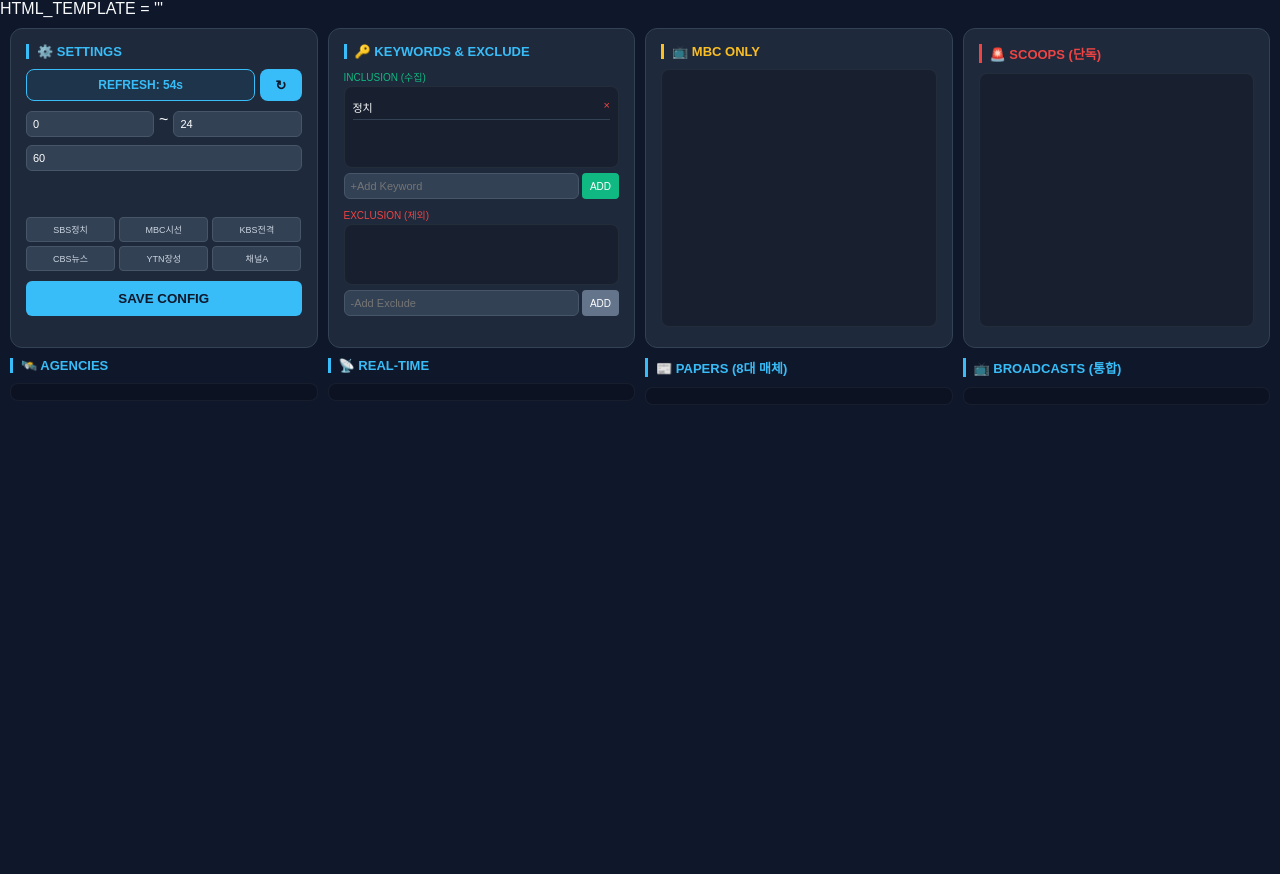
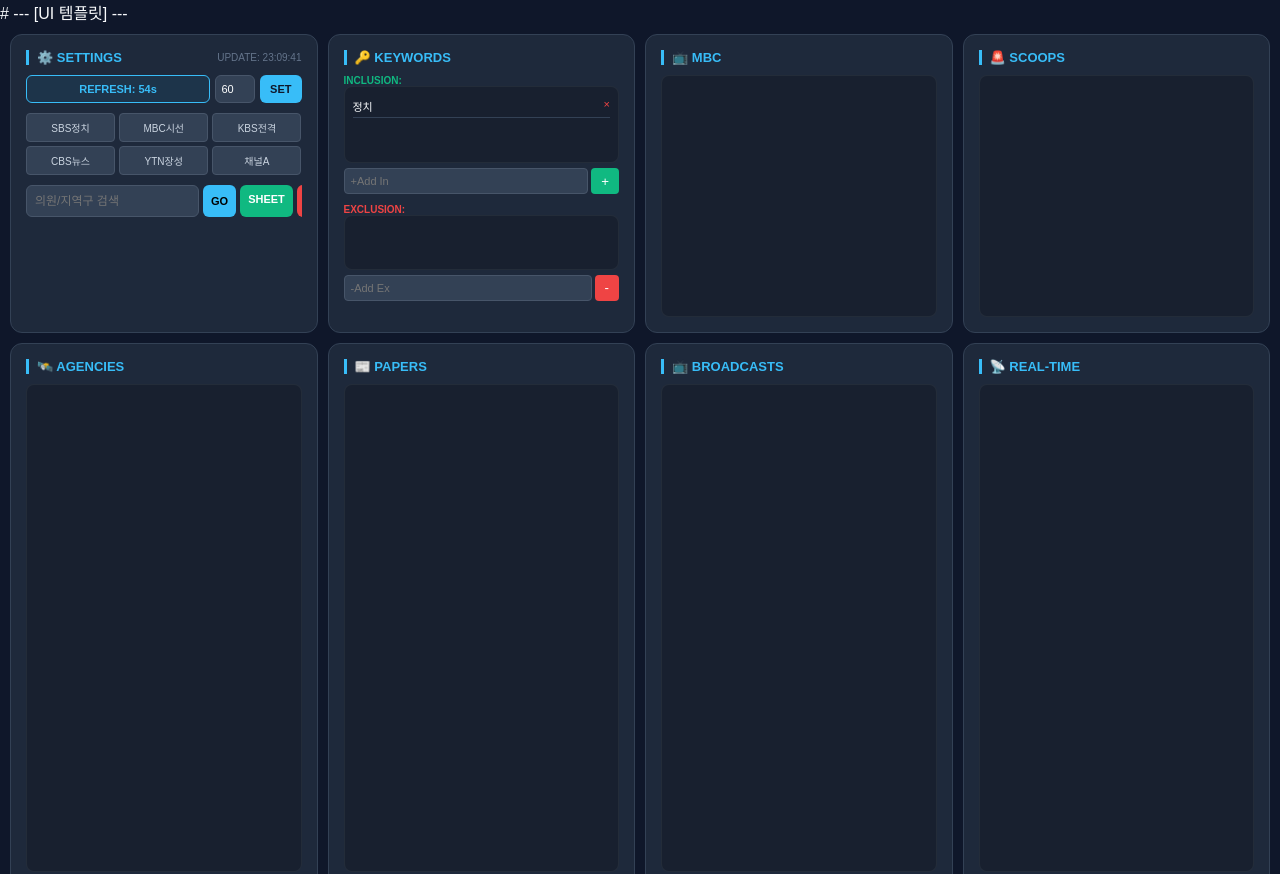
Before and after one commit to mckim526-sys/news-monitor, a Flask app: page / in a window 1280 px wide. Run offline with Flask 3, Linux system fonts and the light colour scheme.

Commit message:
Update index.html for MBC Politics News Command

```diff
--- a/templates/index.html
+++ b/templates/index.html
@@ -1,94 +1,222 @@
-HTML_TEMPLATE = '''
+# --- [UI 템플릿] ---
+
+
 <!DOCTYPE html>
+
 <html lang="ko">
+
 <head>
+
     <meta charset="UTF-8">
+
     <meta name="viewport" content="width=device-width, initial-scale=1.0, maximum-scale=1.0, user-scalable=no">
-    <title>MCKIM NEWS COMMAND V81</title>
+
+    <title>MBC POLITICS NEWS COMMAND</title>
+
     <style>
+
         :root { --bg: #0f172a; --card: #1e293b; --primary: #38bdf8; --text: #f8fafc; --input: #334155; --agency: #10b981; --exclusive: #ef4444; --mbc: #fbbf24; }
+
         html, body { height: 100%; margin: 0; background: var(--bg); color: var(--text); font-family: 'Apple SD Gothic Neo', sans-serif; overflow: hidden; }
+
         .dashboard { display: flex; flex-direction: column; height: 100vh; padding: 10px; box-sizing: border-box; gap: 10px; }
-        .top-row { display: grid; grid-template-columns: repeat(auto-fit, minmax(240px, 1fr)); gap: 10px; flex-shrink: 0; }
-        .card { background: var(--card); border-radius: 12px; border: 1px solid #334155; padding: 15px; display: flex; flex-direction: column; height: 320px; box-sizing: border-box; }
-        .collapsible-content { display: flex; flex-direction: column; flex-grow: 1; overflow: hidden; }
-        h3 { color: var(--primary); margin: 0 0 10px 0; font-size: 13px; text-transform: uppercase; border-left: 3px solid var(--primary); padding-left: 8px; }
-        .timer-btn { flex-grow: 1; background: #0ea5e915; border: 1px solid var(--primary); color: var(--primary); padding: 8px; text-align: center; border-radius: 8px; font-weight: bold; font-size: 12px; }
-        input { background: var(--input); border: 1px solid #475569; color: white; padding: 6px; border-radius: 6px; font-size: 11px; width: 100%; box-sizing: border-box; }
-        .list-area, .log-box { overflow-y: auto; background: rgba(0,0,0,0.2); border-radius: 8px; padding: 8px; margin-bottom: 5px; border: 1px solid rgba(255,255,255,0.05); }
-        .item-row { display: flex; justify-content: space-between; padding: 4px 0; border-bottom: 1px solid #334155; font-size: 11px; }
-        .bottom-row { display: grid; grid-template-columns: repeat(4, 1fr); gap: 10px; flex-grow: 1; overflow: hidden; }
-        .log-item { display: block; text-decoration: none; color: #cbd5e1; padding: 8px; border-bottom: 1px solid #334155; font-size: 12px; line-height: 1.4; }
-        .tag { font-weight: bold; padding: 1px 4px; border-radius: 4px; font-size: 10px; margin-right: 5px; border: 1px solid; }
-        .form-bottom { margin-top: auto; }
+
+        .top-row { display: grid; grid-template-columns: repeat(4, 1fr); gap: 10px; flex-basis: 35%; flex-shrink: 0; overflow: hidden; }
+
+        .bottom-row { display: grid; grid-template-columns: repeat(4, 1fr); gap: 10px; flex-basis: 65%; flex-grow: 1; overflow: hidden; }
+
+        .card { background: var(--card); border-radius: 12px; border: 1px solid #334155; padding: 15px; display: flex; flex-direction: column; overflow: hidden; }
+
+        h3 { color: var(--primary); margin: 0 0 10px 0; font-size: 13px; text-transform: uppercase; border-left: 3px solid var(--primary); padding-left: 8px; user-select: none; display: flex; justify-content: space-between; align-items: center; }
+
+
+
+        /* [스크롤 완벽 고정] */
+
+        .collapsible-content { display: flex; flex-direction: column; flex-grow: 1; overflow: hidden; height: 100%; }
+
+        .list-area { flex-grow: 1; overflow-y: auto !important; background: rgba(0,0,0,0.2); border-radius: 8px; padding: 8px; border: 1px solid rgba(255,255,255,0.05); -webkit-overflow-scrolling: touch; }
+
+        .list-area::-webkit-scrollbar { width: 6px; }
+
+        .list-area::-webkit-scrollbar-thumb { background: #475569; border-radius: 10px; }
+
+
+
+        .log-item { display: block; text-decoration: none; color: #cbd5e1; padding: 8px 0; border-bottom: 1px solid #334155; font-size: 13px; line-height: 1.4; }
+
+        .m-name { color: var(--primary); font-weight: bold; margin-right: 5px; }
+
+        .m-mbc { color: var(--mbc); }
+
+        .m-agency { color: var(--agency); }
+
+        .m-exclusive { color: var(--exclusive); }
+
         .radio-grid { display: grid; grid-template-columns: repeat(3, 1fr); gap: 4px; margin-bottom: 10px; }
-        .q-link { background: #334155; color: #cbd5e1; text-decoration: none; font-size: 9px; padding: 5px; border-radius: 4px; text-align: center; border: 1px solid #475569; }
-        @media (max-width: 1200px) { body { overflow-y: auto; } .dashboard { height: auto; } .bottom-row, .top-row { grid-template-columns: 1fr; } .card { height: auto; } }
+
+        .q-link { background: #334155; color: #cbd5e1; text-decoration: none; font-size: 10px; padding: 6px; border-radius: 4px; text-align: center; border: 1px solid #475569; }
+
+
+
+        @media (max-width: 1200px) {
+
+            html, body { height: auto; overflow: auto; }
+
+            .dashboard { height: auto; display: block; padding: 5px; }
+
+            .top-row, .bottom-row { display: block; }
+
+            .card { margin-bottom: 8px; height: auto !important; min-height: 48px; }
+
+            .collapsible-content { display: none; }
+
+            .card.expanded .collapsible-content { display: flex; flex-direction: column; }
+
+            h3 { cursor: pointer; }
+
+            h3::after { content: '[+]'; font-size: 11px; }
+
+            .card.expanded h3::after { content: '[−]'; }
+
+            /* 모바일 펼침 시 높이 및 내부 스크롤 강제 */
+
+            .list-area { max-height: 400px; height: auto; flex-grow: 0; }
+
+        }
+
     </style>
+
 </head>
+
 <body>
+
     <div class="dashboard">
+
         <div class="top-row">
-            <div id="card-settings" class="card">
-                <h3>⚙️ SETTINGS</h3>
+
+            <div class="card expanded" id="card-settings">
+
+                <h3 onclick="toggleCard(this)">⚙️ SETTINGS <span style="font-size:10px; color:#64748b; font-weight:normal;">Update: {{updated}}</span></h3>
+
                 <div class="collapsible-content">
-                    <div style="display:flex; gap:5px; margin-bottom:10px;"><div class="timer-btn">REFRESH: <span id="timer">--</span>s</div><button onclick="location.reload()" style="background:var(--primary); color:#0f172a; border:none; padding:0 15px; border-radius:8px; font-weight:bold; cursor:pointer;">↻</button></div>
-                    <form method="POST" action="/update_settings" style="display:flex; flex-direction:column; flex-grow:1;">
-                        <div style="display:flex; gap:5px;"><input type="number" name="start" value="{{c.start_hour}}">~<input type="number" name="end" value="{{c.end_hour}}"></div>
-                        <input type="number" id="interval_val" name="interval" value="{{c.check_interval}}" style="margin:8px 0;">
-                        <div class="form-bottom">
+
+                    <form method="POST" action="/update_settings" style="display:flex; gap:5px; margin-bottom:10px;">
+
+                        <div style="flex:1.5; background:#0ea5e915; border:1px solid var(--primary); color:var(--primary); padding:7px; border-radius:6px; font-weight:bold; font-size:11px; text-align:center; cursor:pointer;" onclick="location.reload()">REFRESH: <span id="timer">--</span>s</div>
+
+                        <input type="number" name="interval" style="width:40px; background:var(--input); border:1px solid #475569; color:white; border-radius:6px; font-size:11px; text-align:center;" value="{{c.check_interval}}">
+
+                        <button type="submit" style="background:var(--primary); color:#0f172a; border:none; padding:7px 10px; border-radius:6px; font-weight:bold; font-size:11px; cursor:pointer;">SET</button>
+
+                    </form>
+
                     <div class="radio-grid">
+
                         <a href="https://programs.sbs.co.kr/radio/lchshow/boards/65364" target="_blank" class="q-link">SBS정치</a>
+
                         <a href="https://www.imbc.com/broad/radio/fm/look/notice/index.html?bbs_id=focus01" target="_blank" class="q-link">MBC시선</a>
-                                <a href="https://program.kbs.co.kr/1radio/radio/jksisa/pc/board.html?smenu=7ccccb&bbs_loc=R2023-0190-03-173708,list,none,1,0" target="_blank" class="q-link">KBS전격</a>
+
+                        <a href="https://program.kbs.co.kr/1radio/radio/jksisa/pc/board.html?bbs_loc=R2023-0190-03-173708,list,none,1,0" target="_blank" class="q-link">KBS전격</a>
+
                         <a href="https://www.cbs.co.kr/board/list/cbs_P000246_info" target="_blank" class="q-link">CBS뉴스</a>
+
                         <a href="https://radio.ytn.co.kr/program/?s_mcd=0214&s_hcd=02" target="_blank" class="q-link">YTN장성</a>
+
                         <a href="https://www.youtube.com/@channelA-news/posts" target="_blank" class="q-link">채널A</a>
+
                     </div>
-                            <button type="submit" style="background:var(--primary); color:#0f172a; border:none; padding:10px; border-radius:6px; font-weight:bold; cursor:pointer; width:100%;">SAVE CONFIG</button>
+
+                    <div style="display:flex; gap:4px;">
+
+                        <input type="text" id="member-name" placeholder="의원/지역구 검색" style="background:var(--input); border:1px solid #475569; color:white; padding:8px; border-radius:6px; font-size:12px; flex:1;" onkeypress="if(event.key==='Enter') searchMember()">
+
+                        <button onclick="searchMember()" style="background:var(--primary); border:none; padding:0 8px; border-radius:6px; font-weight:bold; font-size:11px; cursor:pointer;">GO</button>
+
+                        <a href="{{sheet_url}}" target="_blank" style="background:var(--agency); color:white; text-decoration:none; padding:8px; border-radius:6px; font-weight:bold; font-size:11px; text-align:center;">SHEET</a>
+
+                        <a href="/reset_logs" style="background:var(--exclusive); color:white; text-decoration:none; padding:8px; border-radius:6px; font-weight:bold; font-size:11px; text-align:center;">RESET</a>
+
                     </div>
-                    </form>
+
+                    <div id="search-results" style="background:rgba(0,0,0,0.3); border-radius:6px; margin-top:5px; max-height:80px; overflow-y:auto; font-size:11px; text-align:left;"></div>
+
                 </div>
+
             </div>
-            <div id="card-keywords" class="card">
-                <h3>🔑 KEYWORDS & EXCLUDE</h3>
+
+            <div class="card" id="card-keywords"><h3 onclick="toggleCard(this)">🔑 KEYWORDS</h3>
+
                 <div class="collapsible-content">
-                    <div style="font-size:10px; color:var(--agency); margin-bottom:2px;">INCLUSION (수집)</div>
-                    <div class="list-area" style="flex: 1.5; min-height: 0;">{% for kw in c.keywords %}<div class="item-row"><span>{{kw}}</span><a href="/delete/in/{{loop.index0}}" style="color:#ef4444; text-decoration:none;">&times;</a></div>{% endfor %}</div>
-                    <form method="POST" action="/add_kw/in" style="display:flex; gap:3px; margin-bottom:8px;"><input type="text" name="new_kw" placeholder="+Add Keyword" required><button type="submit" style="background:var(--agency); border:none; padding:4px 8px; border-radius:4px; color:white; font-size:10px;">ADD</button></form>
 
-                    <div style="font-size:10px; color:#ef4444; margin-bottom:2px;">EXCLUSION (제외)</div>
-                    <div class="list-area" style="flex: 1; min-height: 0;">{% for kw in c.exclude_keywords %}<div class="item-row"><span>{{kw}}</span><a href="/delete/ex/{{loop.index0}}" style="color:#ef4444; text-decoration:none;">&times;</a></div>{% endfor %}</div>
-                    <form method="POST" action="/add_kw/ex" style="display:flex; gap:3px;"><input type="text" name="new_kw" placeholder="-Add Exclude" required><button type="submit" style="background:#64748b; border:none; padding:4px 8px; border-radius:4px; color:white; font-size:10px;">ADD</button></form>
+                    <div style="font-size:10px; color:var(--agency); font-weight:bold;">INCLUSION:</div>
+
+                    <div class="list-area" style="max-height:70px;">
+
+                        {% for kw in c.keywords %}<div style="display:flex; justify-content:space-between; font-size:11px; padding:3px 0; border-bottom:1px solid #334155;"><span>{{kw}}</span><a href="/delete/in/{{loop.index0}}" style="color:#ef4444; text-decoration:none;">&times;</a></div>{% endfor %}
+
                     </div>
+
+                    <form method="POST" action="/add_kw/in" style="display:flex; gap:3px; margin-top:5px; margin-bottom:10px;"><input type="text" name="new_kw" placeholder="+Add In" style="background:var(--input); border:1px solid #475569; color:white; padding:6px; font-size:11px; flex:1; border-radius:4px;"><button type="submit" style="background:var(--agency); border:none; border-radius:4px; color:white; padding:0 10px;">+</button></form>
+
+                    <div style="font-size:10px; color:var(--exclusive); font-weight:bold;">EXCLUSION:</div>
+
+                    <div class="list-area" style="max-height:70px;">
+
+                        {% for kw in c.exclude_keywords %}<div style="display:flex; justify-content:space-between; font-size:11px; padding:3px 0; border-bottom:1px solid #334155;"><span>{{kw}}</span><a href="/delete/ex/{{loop.index0}}" style="color:#ef4444; text-decoration:none;">&times;</a></div>{% endfor %}
+
                     </div>
-            <div id="card-mbc" class="card">
-                <h3 style="color:var(--mbc); border-color:var(--mbc);">📺 MBC ONLY</h3>
-                <div class="collapsible-content">
-                    <div class="list-area" style="height:100%;">
-                        {% for log in mbc %}<a href="{{log.url}}" target="_blank" class="log-item"><span class="tag" style="color:var(--mbc); border-color:var(--mbc);">MBC</span> {{log.title}}</a>{% endfor %}
+
+                    <form method="POST" action="/add_kw/ex" style="display:flex; gap:3px; margin-top:5px;"><input type="text" name="new_kw" placeholder="-Add Ex" style="background:var(--input); border:1px solid #475569; color:white; padding:6px; font-size:11px; flex:1; border-radius:4px;"><button type="submit" style="background:var(--exclusive); border:none; border-radius:4px; color:white; padding:0 10px;">-</button></form>
+
                 </div>
+
             </div>
+
+            <div class="card expanded" id="card-mbc"><h3 onclick="toggleCard(this)">📺 MBC</h3><div class="collapsible-content"><div class="list-area">{% for log in mbc %}<a href="{{log.url}}" target="_blank" class="log-item"><span class="m-name m-mbc">[{{log.media}}]</span>{{log.title}}</a>{% endfor %}</div></div></div>
+
+            <div class="card" id="card-scoops"><h3 onclick="toggleCard(this)">🚨 SCOOPS</h3><div class="collapsible-content"><div class="list-area">{% for log in scoops %}<a href="{{log.url}}" target="_blank" class="log-item"><span class="m-name m-exclusive">[{{log.media}}]</span>{{log.title}}</a>{% endfor %}</div></div></div>
+
         </div>
-            <div id="card-scoops" class="card">
-                <h3 style="color:#ef4444; border-color:#ef4444;">🚨 SCOOPS (단독)</h3>
-                <div class="collapsible-content">
-                    <div class="list-area" style="height:100%;">
-                        {% for log in scoops %}<a href="{{log.url}}" target="_blank" class="log-item is-exclusive"><span class="tag" style="color:#ef4444; border-color:#ef4444;">{{log.media}}</span> {{log.title}}</a>{% endfor %}
+
+        <div class="bottom-row">
+
+            <div class="card"><h3 onclick="toggleCard(this)">🛰️ AGENCIES</h3><div class="collapsible-content"><div class="list-area">{% for log in agencies %}<a href="{{log.url}}" target="_blank" class="log-item"><span class="m-name m-agency">[{{log.media}}]</span>{{log.title}}</a>{% endfor %}</div></div></div>
+
+            <div class="card"><h3 onclick="toggleCard(this)">📰 PAPERS</h3><div class="collapsible-content"><div class="list-area">{% for log in papers %}<a href="{{log.url}}" target="_blank" class="log-item"><span class="m-name">[{{log.media}}]</span>{{log.title}}</a>{% endfor %}</div></div></div>
+
+            <div class="card"><h3 onclick="toggleCard(this)">📺 BROADCASTS</h3><div class="collapsible-content"><div class="list-area">{% for log in broadcasts %}<a href="{{log.url}}" target="_blank" class="log-item"><span class="m-name">[{{log.media}}]</span>{{log.title}}</a>{% endfor %}</div></div></div>
+
+            <div class="card"><h3 onclick="toggleCard(this)">📡 REAL-TIME</h3><div class="collapsible-content"><div class="list-area">{% for log in logs %}<a href="{{log.url}}" target="_blank" class="log-item"><span class="m-name">[{{log.media}}]</span>{{log.title}}</a>{% endfor %}</div></div></div>
+
         </div>
+
     </div>
-            </div>
-        </div>
-        <div class="bottom-row">
-            <div class="news-section"><h3>🛰️ AGENCIES</h3><div class="log-box">{% for log in agencies %}<a href="{{log.url}}" target="_blank" class="log-item"><span class="tag" style="color:var(--agency); border-color:var(--agency);">{{log.media}}</span> {{log.title}}</a>{% endfor %}</div></div>
-            <div class="news-section"><h3>📡 REAL-TIME</h3><div class="log-box">{% for log in logs %}<a href="{{log.url}}" target="_blank" class="log-item"><span style="color:#64748b; font-size:10px;">[{{log.time}}]</span> <span class="tag" style="color:var(--primary); border-color:var(--primary);">{{log.media}}</span> {{log.title}}</a>{% endfor %}</div></div>
-            <div class="news-section"><h3>📰 PAPERS (8대 매체)</h3><div class="log-box">{% for log in papers %}<a href="{{log.url}}" target="_blank" class="log-item"><span class="tag" style="color:#fcd34d; border-color:#fcd34d;">{{log.media}}</span> {{log.title}}</a>{% endfor %}</div></div>
-            <div class="news-section"><h3>📺 BROADCASTS (통합)</h3><div class="log-box">{% for log in broadcasts %}<a href="{{log.url}}" target="_blank" class="log-item"><span class="tag" style="color:var(--primary); border-color:var(--primary);">{{log.media}}</span> {{log.title}}</a>{% endfor %}</div></div>
-        </div>
-    </div>
+
     <script>
-        let timeLeft = parseInt(document.getElementById('interval_val').value);
-        setInterval(() => { timeLeft--; document.getElementById("timer").innerText = Math.max(0, timeLeft); if (timeLeft <= 0) location.reload(); }, 1000);
+
+        function toggleCard(h) { if (window.innerWidth <= 1200) h.parentElement.classList.toggle('expanded'); }
+
+        function searchMember() {
+
+            const n = document.getElementById('member-name').value.trim();
+
+            const r = document.getElementById('search-results');
+
+            if(!n) return; r.innerHTML = "Searching...";
+
+            fetch(`/search_member?name=${encodeURIComponent(n)}`).then(res => res.json()).then(d => {
+
+                if(d.results && d.results.length > 0) { r.innerHTML = d.results.map(i => `<div style="padding:5px; border-bottom:1px dotted #334155;"><b>[${i.party}] ${i.name}</b> (${i.dist})<br>📞 ${i.tel}</div>`).join(''); } else { r.innerHTML = "No results."; }
+
+            });
+
+        }
+
+        let t = 60; setInterval(() => { t--; if(document.getElementById("timer")) document.getElementById("timer").innerText = Math.max(0, t); if(t <= 0) location.reload(); }, 1000);
+
     </script>
+
 </body>
+
 </html>
```
Lines whose indentation alone changed are shown as unchanged.
